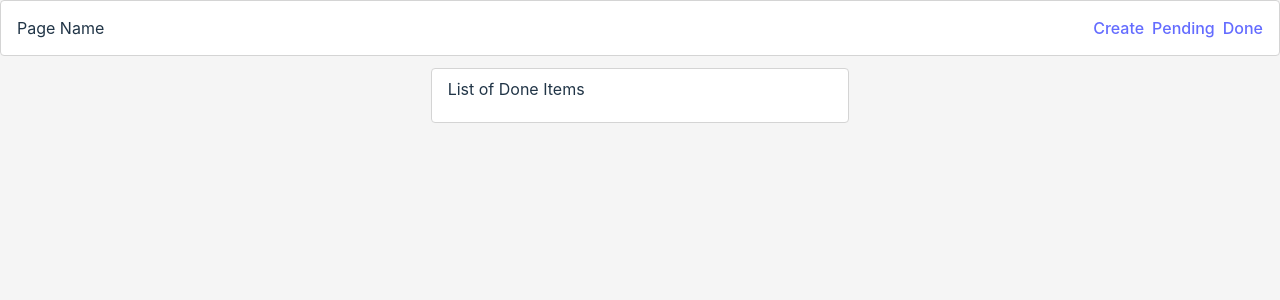
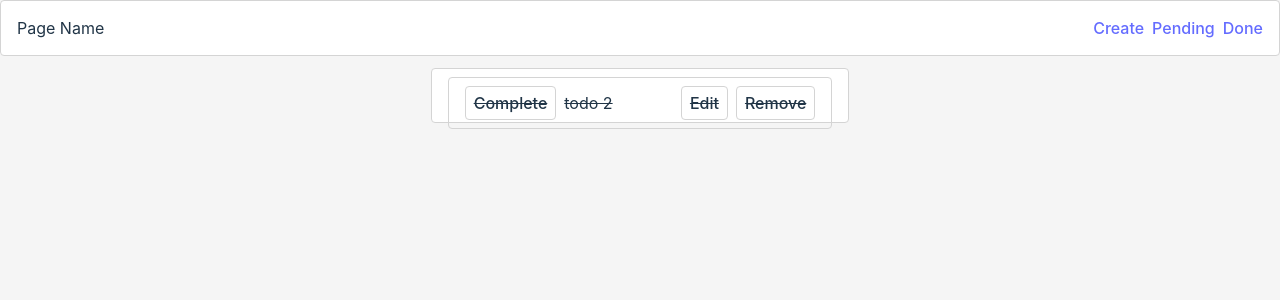
Before and after one commit to blumaa/todo-vue-claude, a React (Vite) app: page /list-done in a window 1280 px wide. Shown: the top 300 px of the page. Built offline with nearby package versions, Linux system fonts and the light colour scheme.

Commit message:
feat: list completed todos

```diff
--- a/src/routes/PageListDoneItems.tsx
+++ b/src/routes/PageListDoneItems.tsx
@@ -1,9 +1,25 @@
 import { BaseCard } from '../components/BaseCard';
+import { useSelector } from "react-redux";
+import { type RootState } from "../stores";
+import { ListItem } from "../components/ListItem";
+import type { ListItem as ListItemType } from "@/types";
 
 export const PageListDoneItems = () => {
+  const { todos }= useSelector((state: RootState) => state.todoList);
+
   return (
     <BaseCard className="col-start-5 col-span-4 row-start-2">
-      List of Done Items
+      <ul className="flex flex-col gap-3">
+        {todos
+          .filter((todo: ListItemType) => todo.state === "done")
+          .map((todo: ListItemType) => (
+            <ListItem
+              key={todo.id}
+              description={todo.description}
+              state={todo.state}
+            />
+          ))}
+      </ul>
     </BaseCard>
   );
 };
```
